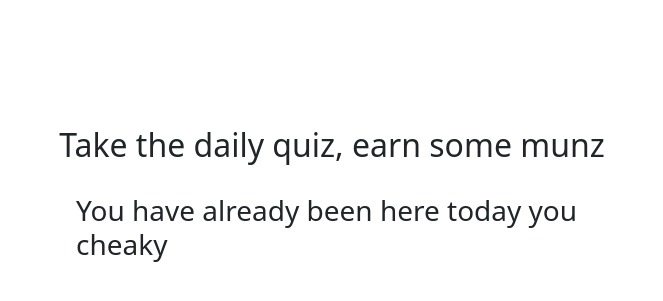
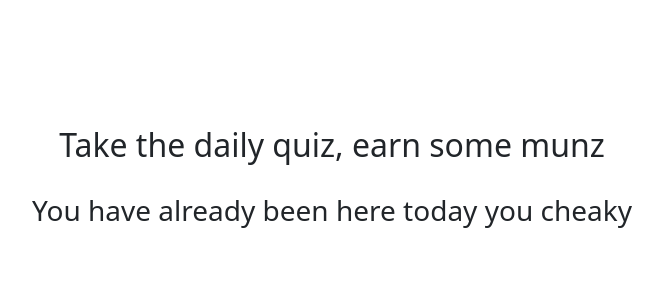
Before and after one commit to uio23/freeMartHosted, a Flask app: page /income/quiz in a window 1280 px wide. Shown: the part 148-449 px from the top of the page, without its empty margins (308-971 px from the left). Run offline with Flask 3, Linux system fonts and the light colour scheme; the visitor is signed in with stand-in values (Sample User, id 1); data comes from the database, SQL or seed files in the repository; some libraries are stand-ins or nearby versions.

Commit message:
Quiz page with time-controlled access

```diff
--- a/freemart/templates/income/quiz.html
+++ b/freemart/templates/income/quiz.html
@@ -6,12 +6,20 @@
 {% endblock %}
 
 {% block body %}
+<div style="text-align: center;">
+  {% if allow %}
+    <h2>Comming soon</h2>
+  {% else %}
+    <h3>You have already been here today you cheaky</h3>
+  {% endif %}
+</div>
+
+
+<!--
+
 <form action="{{ url_for('user.profile_page', username=user.username) }}" method="POST" novalidate>
-    <!-- displayField(form.productName, "Product name", autocomplete="off") -->
-    {% if allow %}
-      <h2>Comming soon</h2>
-    {% else %}
-      <h3>You have already been here today you cheaky</h3>
-    {% endif %}
+ displayField(form.productName, "Product name", autocomplete="off")
 </form>
+
+-->
 {% endblock %}
```
